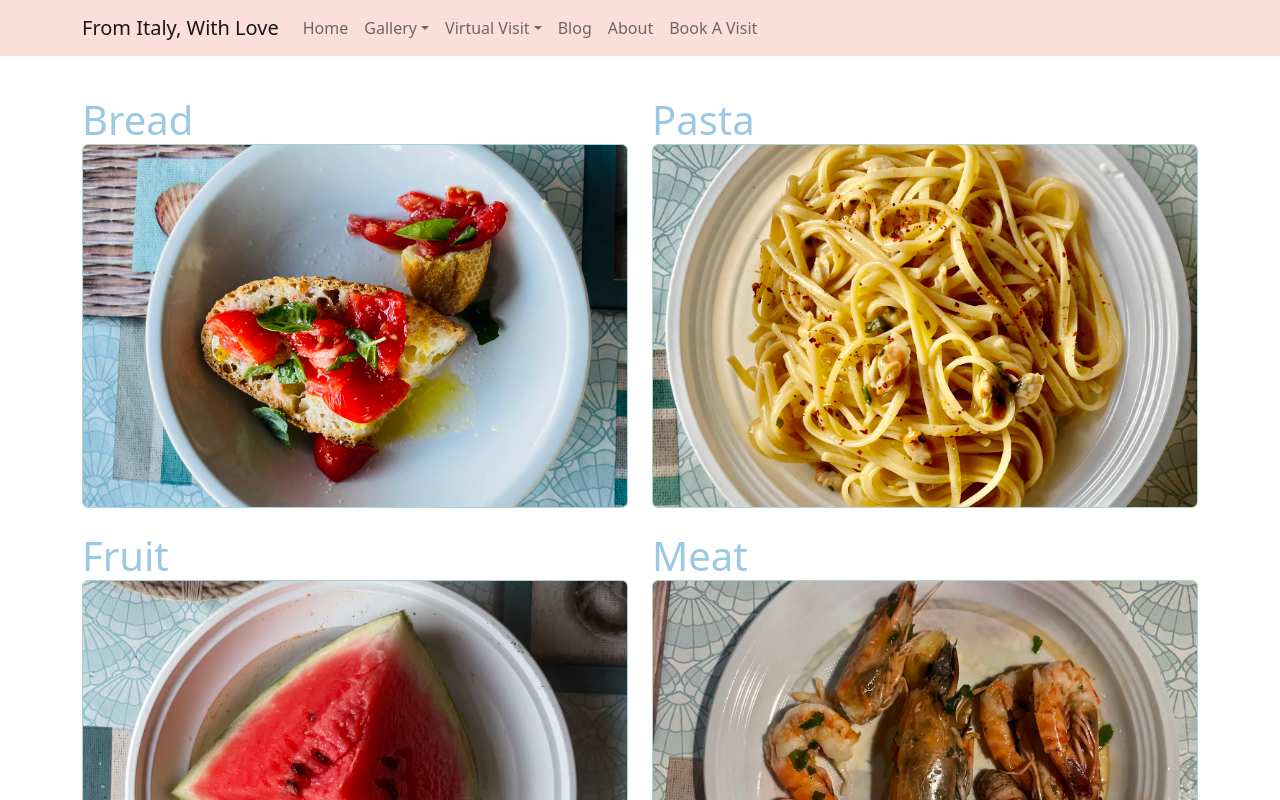
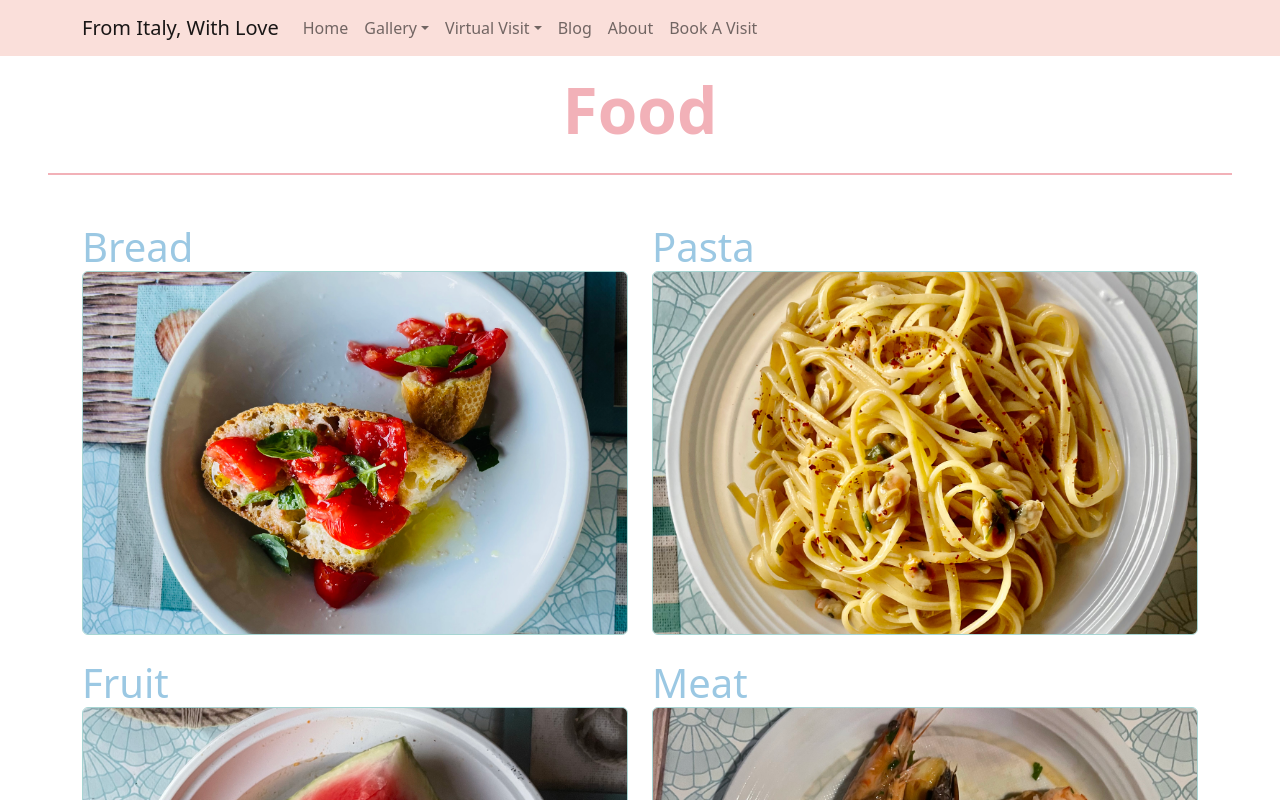
Before and after one commit to LucDeCaf/fromitalywithlove, a Next.js app: page /gallery/food in a window 1280 px wide. Shown: the top 800 px of the page. Built offline with nearby package versions, Linux system fonts and the light colour scheme.

Commit message:
Fixed gallery/food title + wrapped food/[id] pages in  element

```diff
--- a/src/pages/gallery/food/[id].jsx
+++ b/src/pages/gallery/food/[id].jsx
@@ -8,10 +8,10 @@ export default function SubGallery({ pageId }) {
   const usedImages = foodImages[pageId];
 
   return (
-    <>
+    <main>
       <Heading>{pageTitle}</Heading>
       <Gallery images={usedImages} />
-    </>
+    </main>
   );
 }
 
--- a/src/pages/gallery/food/index.jsx
+++ b/src/pages/gallery/food/index.jsx
@@ -1,12 +1,12 @@
+import Heading from "../../../components/Heading";
 import Gallery from "../../../components/Gallery";
 import images from "../../../data/food-images.json";
 
-function FoodGallery() {
+export default function FoodGallery() {
   return (
     <main>
+      <Heading>Food</Heading>
       <Gallery title="Food" images={images.categories} />
     </main>
   )
 }
-
-export default FoodGallery;
--- a/src/pages/gallery/places/index.jsx
+++ b/src/pages/gallery/places/index.jsx
@@ -2,7 +2,7 @@ import Heading from "../../../components/Heading";
 import Gallery from "../../../components/Gallery";
 import placeImages from "../../../data/places-images.json";
 
-function PlacesGallery() {
+export default function PlacesGallery() {
   return (
     <main>
       <Heading>Places</Heading>
@@ -10,5 +10,3 @@ function PlacesGallery() {
     </main>
   )
 }
-
-export default PlacesGallery;
```
